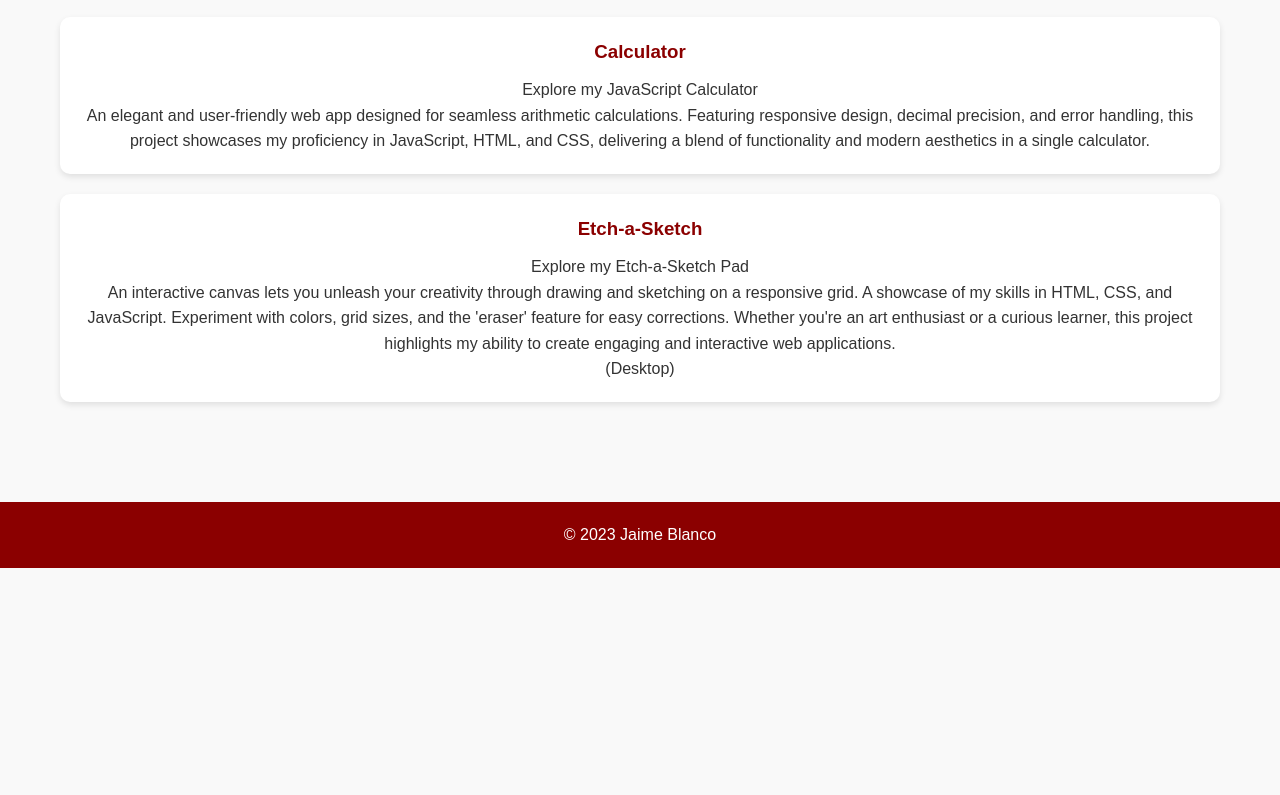
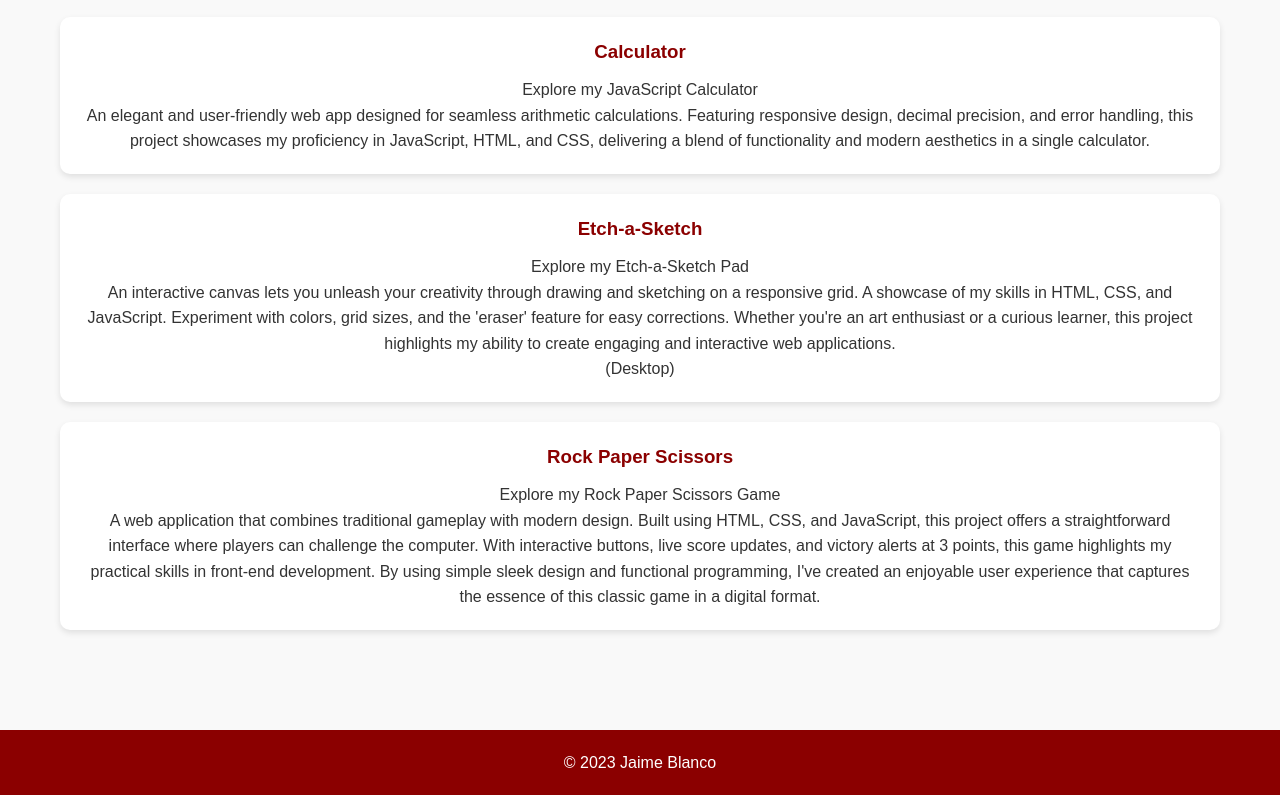
Before and after one commit to jb43099/portfolio, a plain HTML site: page index.html in a window 1280 px wide. Shown: the part 1225-2020 px from the top of the page. Before the commit the page ends 1793 px from the top, so only its background shows below. Drawn offline with Linux system fonts and the light colour scheme.

Commit message:
Add rock-paper-scissors project

```diff
--- a/index.html
+++ b/index.html
@@ -62,6 +62,18 @@
                 </p>
             </a>
         </div>
+        <div class="project">
+            <a href=" https://jb43099.github.io/rock-paper-scissors/">
+                <h3>Rock Paper Scissors</h3>
+                <p>Explore my Rock Paper Scissors Game<br>A web application that combines traditional gameplay with
+                    modern design. Built using HTML, CSS, and JavaScript, this project offers a straightforward
+                    interface where players can challenge the computer. With interactive buttons, live score updates,
+                    and victory alerts at 3 points, this game highlights my practical skills in front-end development.
+                    By using simple sleek design and functional programming, I've created an enjoyable user experience
+                    that captures the essence of this classic game in a digital format.
+                </p>
+            </a>
+        </div>
     </section>
 
     <footer class="footer">
```
